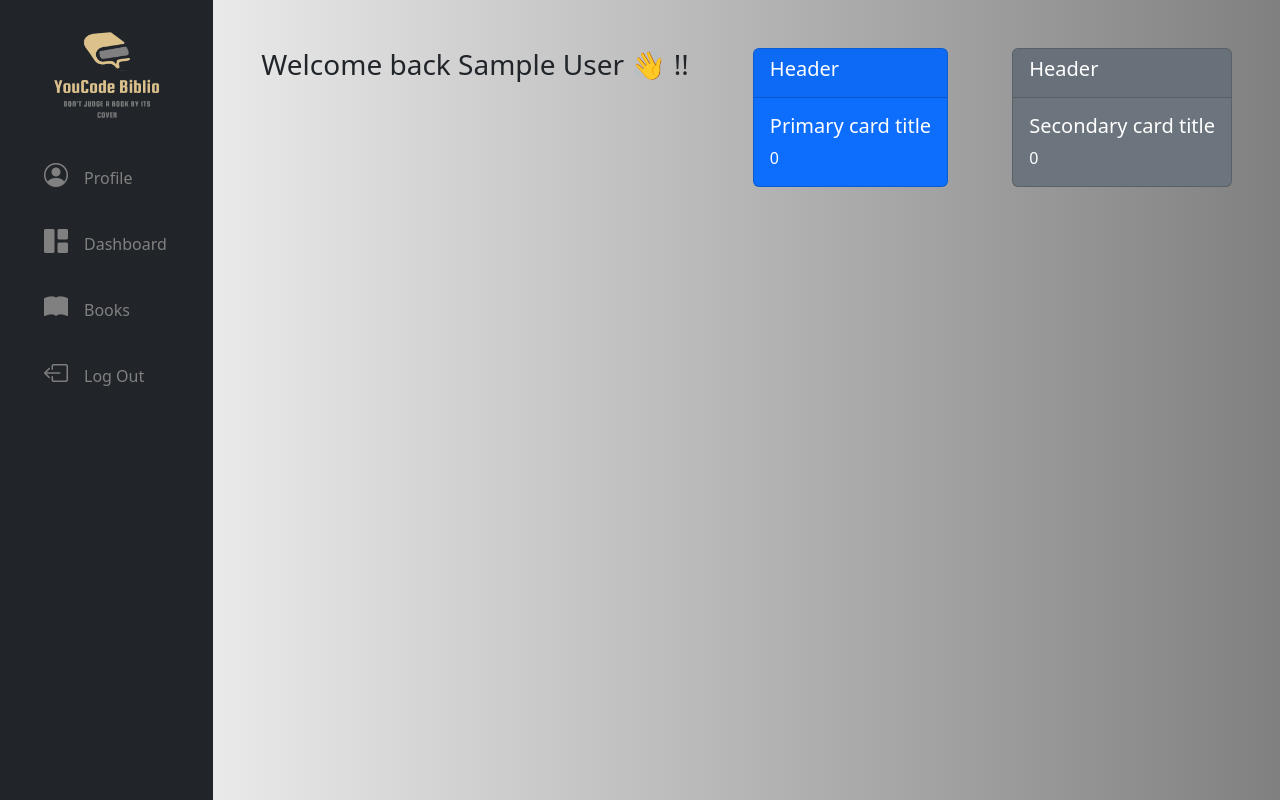
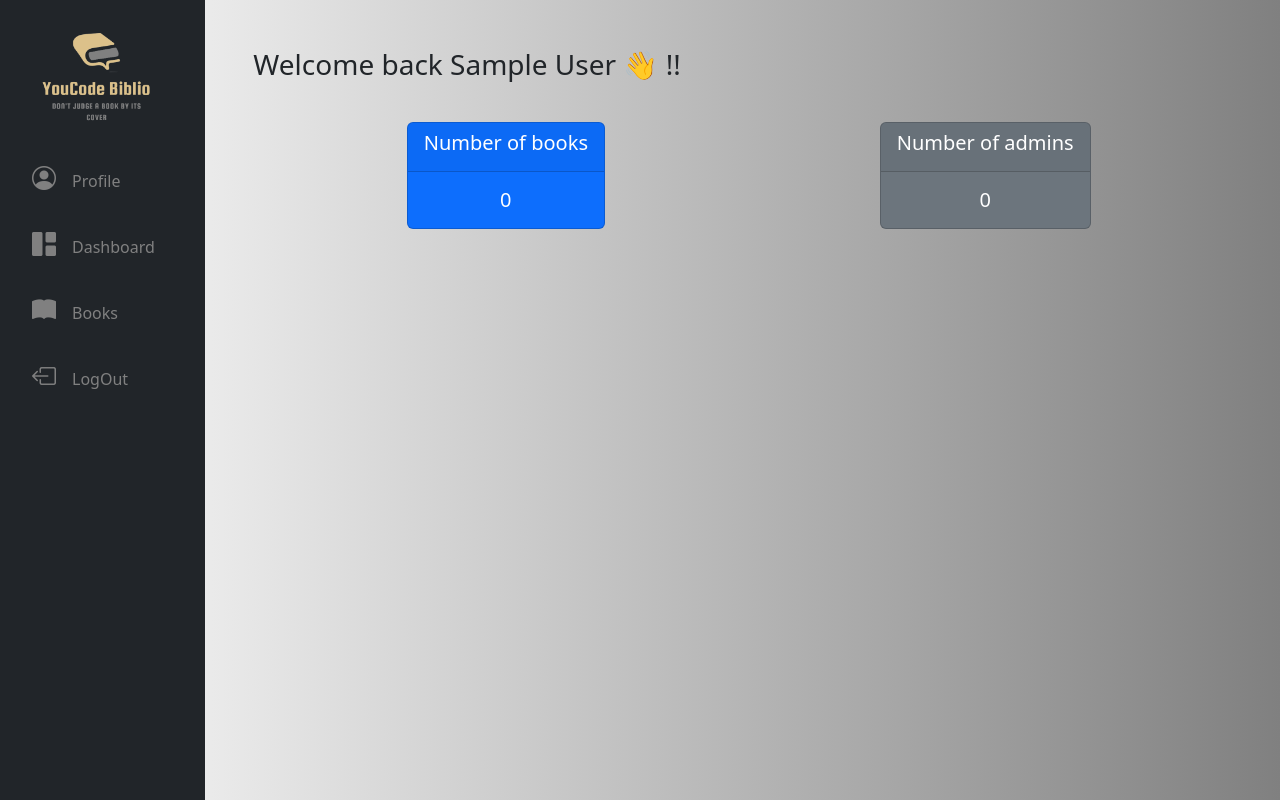
Before and after one commit to Fatimezzahra-DARIM/Library-Management-System, a PHP site: page /dashboard.php in a window 1280 px wide. Run offline with PHP 8.4, Linux system fonts and the light colour scheme; the visitor is signed in with stand-in values (Sample User, id 1); data that the repository does not hold is empty.

Commit message:
Make Website responsive & modification in logOut

```diff
--- a/dashboard.php
+++ b/dashboard.php
@@ -1,12 +1,10 @@
 <?php
-
 // session_start();
 include 'script.php';
 
-if (isset($_SESSION['admin_id'])) {
+if (!isset($_SESSION['admin_id'])) {
     // echo $_SESSION['admin_id'];
-} else {
-    header("location:index.php");
+    header("location: index.php");
 }
 ?>
 <!DOCTYPE html>
@@ -25,7 +23,7 @@ if (isset($_SESSION['admin_id'])) {
     <title>YouCode Biblio</title>
 </head>
 
-<body class="row p-0 m-0">
+<body class="row ">
 
     <section class="logonav col-2 bg-dark" id="menu">
         <div class=" w-100 d-flex justify-content-center">
@@ -33,35 +31,36 @@ if (isset($_SESSION['admin_id'])) {
 
         </div>
         <ul class="items">
-            <li><i class="bi  me-3 fs-4 bi-person-circle"></i><a href="profile.php" class="profile">Profile</a></li>
-            <li><i class="bi me-3 fs-4 bi-grid-1x2-fill"></i><a href="dashboard.php" id="dashboard" class="profile">Dashboard</a></li>
-            <li><i class="bi me-3 fs-4 bi-book-fill"></i><a href="books.php" id="books" class="books">Books</a></li>
-            <li><i class="bi me-3 fs-4 bi-box-arrow-left"></i><a href="logOut.php" id="homepage" class="homepage">Log Out</a></li>
+            <li><a href="profile.php" class="profile"><i class="bi  me-3 fs-4 bi-person-circle"></i><span class="sidText">Profile</span> </a></li>
+            <li><a href="dashboard.php" id="dashboard" class="profile"><i class="bi me-3 fs-4 bi-grid-1x2-fill"></i><span class="sidText">Dashboard</span></a></li>
+            <li><a href="books.php" id="books" class="books"><i class="bi me-3 fs-4 bi-book-fill"></i><span class="sidText">Books</span></a></li>
+            <li><a href="logOut.php" id="homepage" class="homepage"><i class="bi me-3 fs-4 bi-box-arrow-left"></i><span class="sidText">LogOut</span></a></li>
         </ul>
 
     </section>
 
-    <section class=" cards col-10 d-flex justify-content-between p-5 " style=" height:50px ;">
+    <section class="cards col-10  p-5 " style=" height:50px ;">
         <div>
             <h3> Welcome back <?php echo $_SESSION["admin_name"]; ?> 👋 !!</h3>
         </div>
-        <div class="card text-white bg-primary " style="max-width: 18rem;">
+        <div class="d-flex justify-content-around w-100 flex-wrap p-3">
+            <div class="card text-white bg-primary my-3 " style="max-width: 18rem;">
 
                 <div class="card-header">
-                <h5>Header </h5>
+                    <h5>Number of books </h5>
                 </div>
                 <div class="card-body">
-                <h5 class="card-title">Primary card title </h5>
-                <p class="card-text"><?php countbooks(); ?> </p>
+                    <h5 class="card-text text-center"><?php countbooks(); ?> </h5>
                 </div>
             </div>
-        <div class="card text-white bg-secondary " style="max-width: 18rem;">
+            <div class="card text-white bg-secondary my-3" style="max-width: 18rem;">
                 <div class="card-header">
-                <h5>Header </h5>
+                    <h5>Number of admins </h5>
                 </div>
                 <div class="card-body">
-                <h5 class="card-title">Secondary card title</h5>
-                <p class="card-text"><?php countadmins(); ?></p>
+
+                    <h5 class="card-text text-center"><?php countadmins(); ?></h5>
+                </div>
             </div>
         </div>
 
--- a/script.js
+++ b/script.js
@@ -4,7 +4,7 @@ function checkDelete(id){
 
 console.log("hiiii");
 
-    if(confirm("fghjkl")){
+    if(confirm("Are you sure do you want to delete!!")){
 
         window.location.href="http://localhost/library1/Library-Management-System/books.php?id="+id;
     }
--- a/script.php
+++ b/script.php
@@ -12,9 +12,6 @@ if (isset($_POST['update'])) updateProfil();
 if (isset($_POST['signIn'])) signIn();
 
 
-
-
-
 if(isset($_POST['submit'])){
     $name= mysqli_real_escape_string($conn,$_POST['fName']);
     $phoneNumber = mysqli_real_escape_string($conn, $_POST['phoneNumber']);
@@ -25,7 +22,7 @@ if(isset($_POST['submit'])){
     $result=mysqli_query($conn,$select);
 
 if (mysqli_num_rows($result) > 0) {
-    $error[] = 'user already exist !! ';
+    $error[] = 'user already exist !!';
 } else {
     if ($pass != $checkpassword) {
         $error[] = 'password not matched !!';
@@ -42,15 +39,17 @@ if (mysqli_num_rows($result) > 0) {
 function addBook(){
     global $conn;
 
+    $id = $_SESSION['admin_id'] ;
     $title = $_POST['title'];
     $author = $_POST['Author'];
     $publisherName = $_POST['PublisherName'];
     $image = $_FILES['img']['name'];
     $upload = "Images/" . $image;
+
     move_uploaded_file($_FILES['img']['tmp_name'], $upload);
     // print_r($_POST);
 
-    $req = mysqli_query($conn, "INSERT INTO books VALUES (NULL,'$title','$author','$publisherName','$image')");
+    $req = mysqli_query($conn, "INSERT INTO books VALUES (NULL,'$title','$author','$publisherName','$image',$id)");
 
     if ($req) {
         $_SESSION['bookAdded'] = 'your book has been added successfully';
@@ -77,8 +76,6 @@ function updateBook(){
             echo "<br>Error updating record: " . mysqli_error($conn);
 
         }
-        //echo "end" ;
-
     }
 }
 function deleteBook()
@@ -98,8 +95,8 @@ function deleteBook()
 function displayBook()
 {
     include('connex.php');
-
-    $query="SELECT * FROM `books` ORDER BY bookId DESC ";
+    $adminId = $_SESSION['admin_id'] ;
+    $query="SELECT * FROM `books` WHERE adminId = $adminId ORDER BY bookId DESC ";
     $result=mysqli_query($conn,$query);
     foreach ($result as $row) {
         $id = $row["bookId"];
@@ -108,7 +105,6 @@ function displayBook()
         $publisherName = $row['publisherName'];
         $image = $row["image"];
         echo '
-
                     <tr>
                         <td>
                             <div class="d-flex align-items-center">
@@ -143,8 +139,9 @@ function displayBook()
 function countbooks()
 {
     global $conn;
-    //SQL COUNTER OF
-    $sql = "SELECT count(*) FROM books";
+    $adminId = $_SESSION['admin_id'];
+    //SQL COUNTER
+    $sql = "SELECT count(*) FROM books WHERE adminId = $adminId";
     $result = mysqli_query($conn, $sql);
     $row = mysqli_fetch_array($result);
     echo  $row[0];
@@ -152,7 +149,7 @@ function countbooks()
 function countadmins()
 {
     global $conn;
-    //SQL COUNTER OF
+    //SQL COUNTER
     $sql = "SELECT count(*) FROM admin";
     $result = mysqli_query($conn, $sql);
     $row = mysqli_fetch_array($result);
@@ -181,7 +178,8 @@ function signIn()
         //  $_SESSION['admin']['adminId'] = $result[''] ;
         header("location: dashboard.php");
     } else {
-        echo "password is false";
+        // die("password is false");
+        $_SESSION['mssgLogin'] = 'check password or email !!';
     }
 }
 function updateProfil(){
--- a/style.css
+++ b/style.css
@@ -1,3 +1,6 @@
+*{
+  box-sizing: border-box;
+}
 .btn {
   background-color: #DCC18A;
   border: none;
@@ -6,7 +9,6 @@
   text-align: center;
   text-decoration: none;
   display: inline-block;
-
   font-weight: bold;
   border-radius: 20px;
 }
@@ -17,6 +19,7 @@
 body {
   background-image: linear-gradient(to right,#FFFFFF,#808080) ;
   opacity:inherit;
+  height: 100vh;
 }
 main{
 margin: auto;
@@ -24,7 +27,6 @@ display: block;
 background: rgba( 238, 207, 207, 0.2 );
 box-shadow: 0 8px 32px 0 rgba( 31, 38, 135, 0.37 );
 backdrop-filter: blur( 7.5px );
--webkit-backdrop-filter: blur( 7.5px );
 border-radius: 10px;
 border: 1px solid rgba( 255, 255, 255, 0.18 );
 }
@@ -32,13 +34,12 @@ border: 1px solid rgba( 255, 255, 255, 0.18 );
   background-color: #DCC18A;
   border: none;
   color:#808080;
-  padding: 6px 80px;
-
+  padding: 0.3em 0 !important;
   text-decoration: none;
 
   font-weight: bold;
   border-radius: 20px;
-  margin-top: 5px;
+  /* margin-top: 5px; */
 }
 .form-control{
   border-radius: 10px;
@@ -72,5 +73,10 @@ a:hover{
 .cards{
   display: flex;
   flex-wrap:wrap;
+}
 
+@media only screen and (max-width: 759px) {
+  .sidText {
+    display: none;
+  }
 }
```
Also changed, not shown: books.php (+13 -10 lines), index.php (+20 -14 lines), logOut.php (+9 -4 lines), profile.php (+7 -7 lines), signIn.php (+8 -42 lines), signUp.php (+3 -29 lines), Images/gallery-1-thumb.jpg (added), Images/gallery-1.jpg (added), Images/gallery-2-thumb.jpg (added), Images/gallery-3-thumb.jpg (added), Images/gallery-4.jpg (added). Lines whose indentation alone changed are shown as unchanged.
